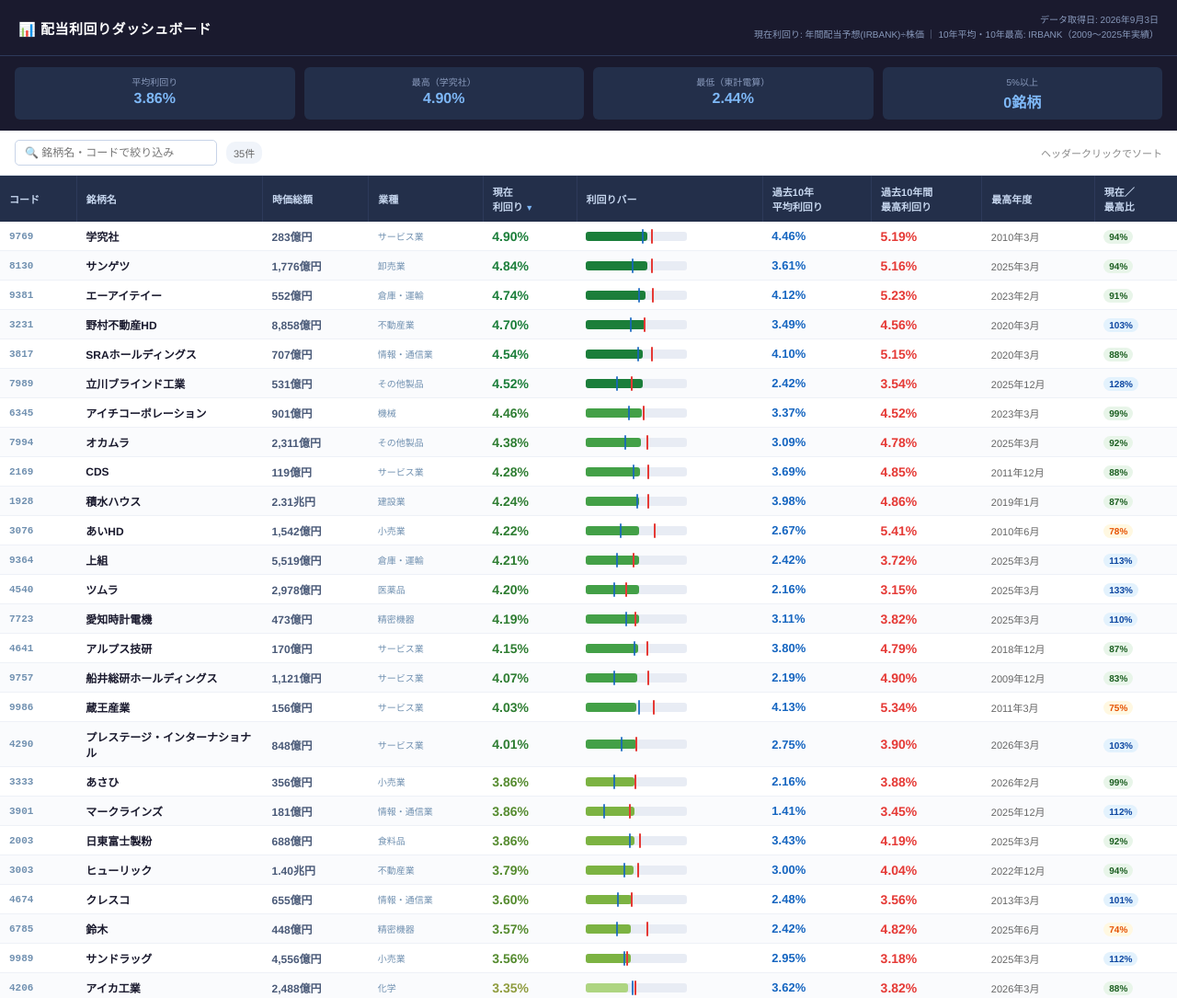
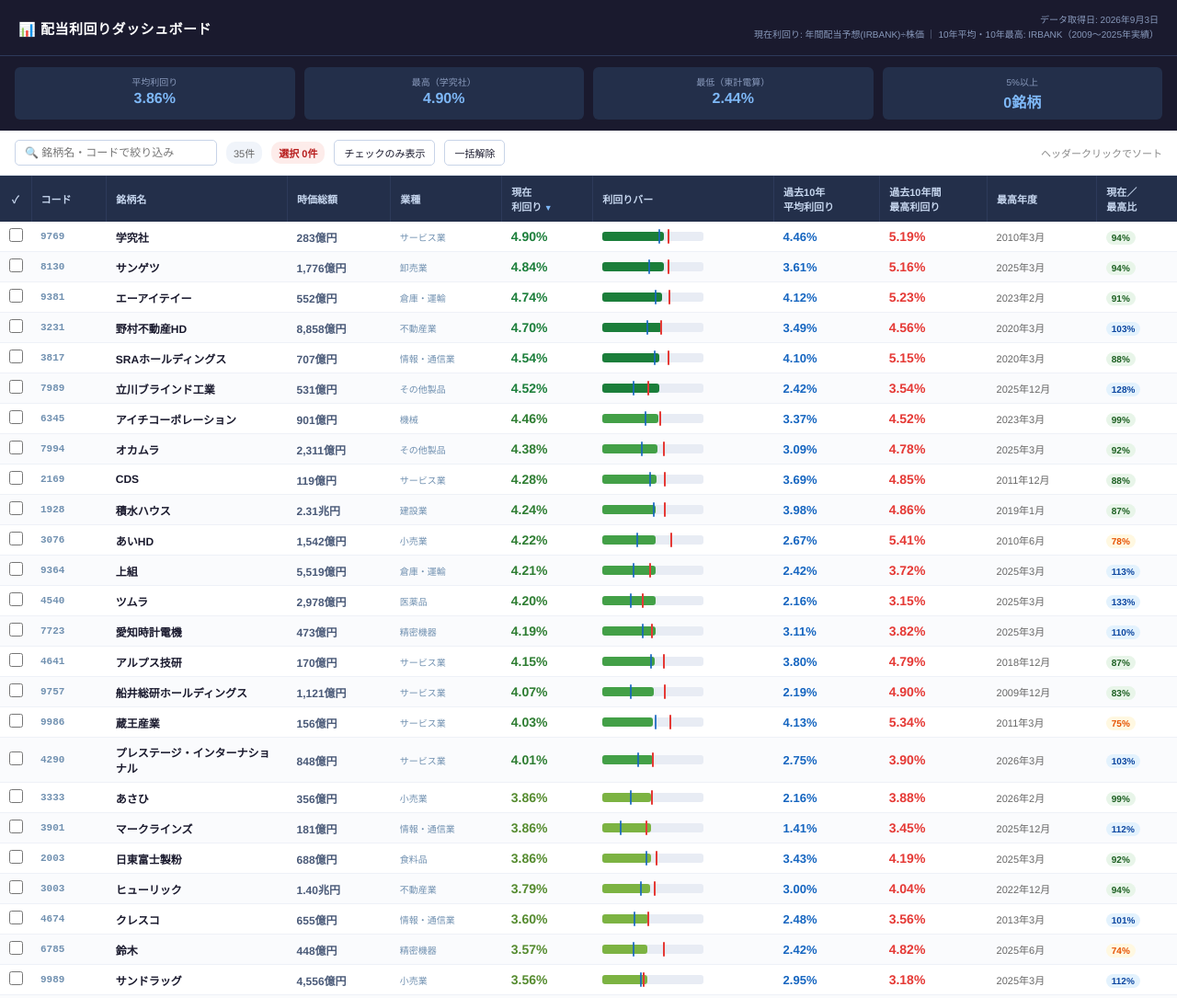
Before and after one commit to hirohaya0201/dividend-dashboard, a plain HTML site: page d1/index.html in a window 1280 px wide. Shown: the top 1085 px of the page at 92% size. Drawn offline with Linux system fonts and the light colour scheme.

Commit message:
Add checkbox column with red row marking

```diff
--- a/d1/index.html
+++ b/d1/index.html
@@ -63,6 +63,15 @@
 .rb-over{background:#e3f2fd;color:#0d47a1}
 .footer{padding:10px 16px;font-size:10px;color:#8898a8;background:#fff;border-top:1px solid #eef1f7;line-height:1.6}
 .no-results{padding:40px;text-align:center;color:#aaa;font-size:14px}
+.chk-cell{width:34px;text-align:center;padding:7px 6px}
+.chk-cell input{width:15px;height:15px;cursor:pointer;accent-color:#e53935;margin:0}
+thead th.chk-cell{text-align:center}
+tbody tr.marked,tbody tr.marked:nth-child(even){background:#fdecea}
+tbody tr.marked:hover,tbody tr.marked:nth-child(even):hover{background:#fbd9d4}
+.mark-count{font-size:11px;font-weight:600;color:#b71c1c;background:#fdecea;padding:4px 8px;border-radius:10px}
+.btn{font-size:11px;padding:5px 10px;border:1px solid #c8d4e8;border-radius:5px;background:#fff;color:#1a1a2e;cursor:pointer}
+.btn:hover{background:#f0f4fa}
+.btn.on{background:#e53935;border-color:#e53935;color:#fff}
 </style>
 </head>
 <body>
@@ -77,12 +86,16 @@
 <div class="controls">
   <input class="search" id="search" placeholder="🔍 銘柄名・コードで絞り込み" oninput="render()">
   <span class="count-badge" id="countBadge">33件</span>
+  <span class="mark-count" id="markCount">選択 0件</span>
+  <button class="btn" id="onlyMarkedBtn" onclick="toggleOnlyMarked()">チェックのみ表示</button>
+  <button class="btn" onclick="clearMarks()">一括解除</button>
   <span class="sort-hint">ヘッダークリックでソート</span>
 </div>
 <div class="table-wrap">
 <table>
   <thead>
     <tr>
+      <th class="chk-cell" onclick="setSort('mark')" title="チェック済みでソート">✓</th>
       <th onclick="setSort('code')">コード</th>
       <th onclick="setSort('name')">銘柄名</th>
       <th onclick="setSort('cap')">時価総額</th>
@@ -147,13 +160,25 @@
 function barColor(v){if(v>=5)return '#00695c';if(v>=4.5)return '#1b7e3a';if(v>=4)return '#43a047';if(v>=3.5)return '#7cb342';return '#aed581';}
 function formatCap(v){if(v==null)return '—';if(v>=10000)return (v/10000).toFixed(2)+'兆円';return Math.round(v).toLocaleString()+'億円';}
 function ratioHTML(r){if(r===null)return '<span style="color:#aaa">—</span>';if(r>=100)return `<span class="ratio-badge rb-over">${r}%</span>`;if(r>=80)return `<span class="ratio-badge rb-high">${r}%</span>`;if(r>=60)return `<span class="ratio-badge rb-mid">${r}%</span>`;return `<span class="ratio-badge rb-low">${r}%</span>`;}
-const colMap={code:0,name:1,cap:2,ind:3,cy:4,avg10y:6,my:7,myr:8,ratio:9};
+const colMap={mark:0,code:1,name:2,cap:3,ind:4,cy:5,avg10y:7,my:8,myr:9,ratio:10};
+const MARK_KEY='dividend-dashboard-d1-marked';
+let MARKED=new Set();
+try{MARKED=new Set(JSON.parse(localStorage.getItem(MARK_KEY)||'[]'));}catch(e){}
+let onlyMarked=false;
+function saveMarks(){try{localStorage.setItem(MARK_KEY,JSON.stringify([...MARKED]));}catch(e){}}
+function updateMarkUI(){const el=document.getElementById('markCount');if(el)el.textContent=`選択 ${MARKED.size}件`;}
+function toggleMark(code,el){if(el.checked)MARKED.add(code);else MARKED.delete(code);saveMarks();
+if(onlyMarked||sortCol==='mark'){render();return;}
+el.closest('tr').classList.toggle('marked',el.checked);updateMarkUI();}
+function clearMarks(){if(!MARKED.size)return;MARKED.clear();saveMarks();render();}
+function toggleOnlyMarked(){onlyMarked=!onlyMarked;document.getElementById('onlyMarkedBtn').classList.toggle('on',onlyMarked);render();}
 let sortCol='',sortDir=-1;
 function setSort(col){if(sortCol===col)sortDir*=-1;else{sortCol=col;sortDir=-1;}document.querySelectorAll('thead th').forEach(th=>th.classList.remove('sort-asc','sort-desc'));if(col in colMap){document.querySelectorAll('thead th')[colMap[col]].classList.add(sortDir===-1?'sort-desc':'sort-asc');}render();}
 function render(){
 const q=(document.getElementById('search').value||'').toLowerCase();
 let data=RAW.filter(s=>!q||s.code.includes(q)||s.name.toLowerCase().includes(q)||s.ind.includes(q));
-data.sort((a,b)=>{let va=a[sortCol],vb=b[sortCol];if(['myr','name','code','ind'].includes(sortCol)){va=String(va);vb=String(vb);return sortDir*(va<vb?-1:va>vb?1:0);}va=va??-999;vb=vb??-999;return sortDir*(va-vb);});
+if(onlyMarked)data=data.filter(s=>MARKED.has(s.code));
+data.sort((a,b)=>{if(sortCol==='mark'){const x=MARKED.has(a.code)?1:0,y=MARKED.has(b.code)?1:0;return sortDir*(x-y)||(a.code<b.code?-1:1);}let va=a[sortCol],vb=b[sortCol];if(['myr','name','code','ind'].includes(sortCol)){va=String(va);vb=String(vb);return sortDir*(va<vb?-1:va>vb?1:0);}va=va??-999;vb=vb??-999;return sortDir*(va-vb);});
 document.getElementById('countBadge').textContent=`${data.length}件`;
 document.getElementById('noResults').style.display=data.length?'none':'block';
 const BW=110;
@@ -163,7 +188,8 @@
 const bluePos=s.avg10y!=null?Math.min(Math.round(s.avg10y/MAX_Y*BW),BW):null;
 const blueMarker=bluePos!=null?`<div class="bar-marker-blue" style="left:${bluePos}px" title="10年平均 ${s.avg10y}%"></div>`:'';
 const redMarker=`<div class="bar-marker-red" style="left:${redPos}px" title="過去10年最高 ${s.my}%"></div>`;
-return `<tr>
+return `<tr class="${MARKED.has(s.code)?'marked':''}">
+<td class="chk-cell"><input type="checkbox" ${MARKED.has(s.code)?'checked':''} onchange="toggleMark('${s.code}',this)"></td>
 <td class="td-code">${s.code}</td>
 <td class="td-name"><a href="https://irbank.net/${s.code}" target="_blank" style="color:#1a1a2e">${s.name}</a></td>
 <td class="cap-num">${formatCap(s.cap)}</td>
@@ -176,6 +202,7 @@
 <td>${ratioHTML(s.ratioDisplay)}</td>
 </tr>`;
 }).join('');
+updateMarkUI();
 const avg=(RAW.reduce((s,r)=>s+r.cy,0)/RAW.length).toFixed(2);
 const maxR=RAW.reduce((a,b)=>a.cy>b.cy?a:b);
 const minR=RAW.reduce((a,b)=>a.cy<b.cy?a:b);
```
